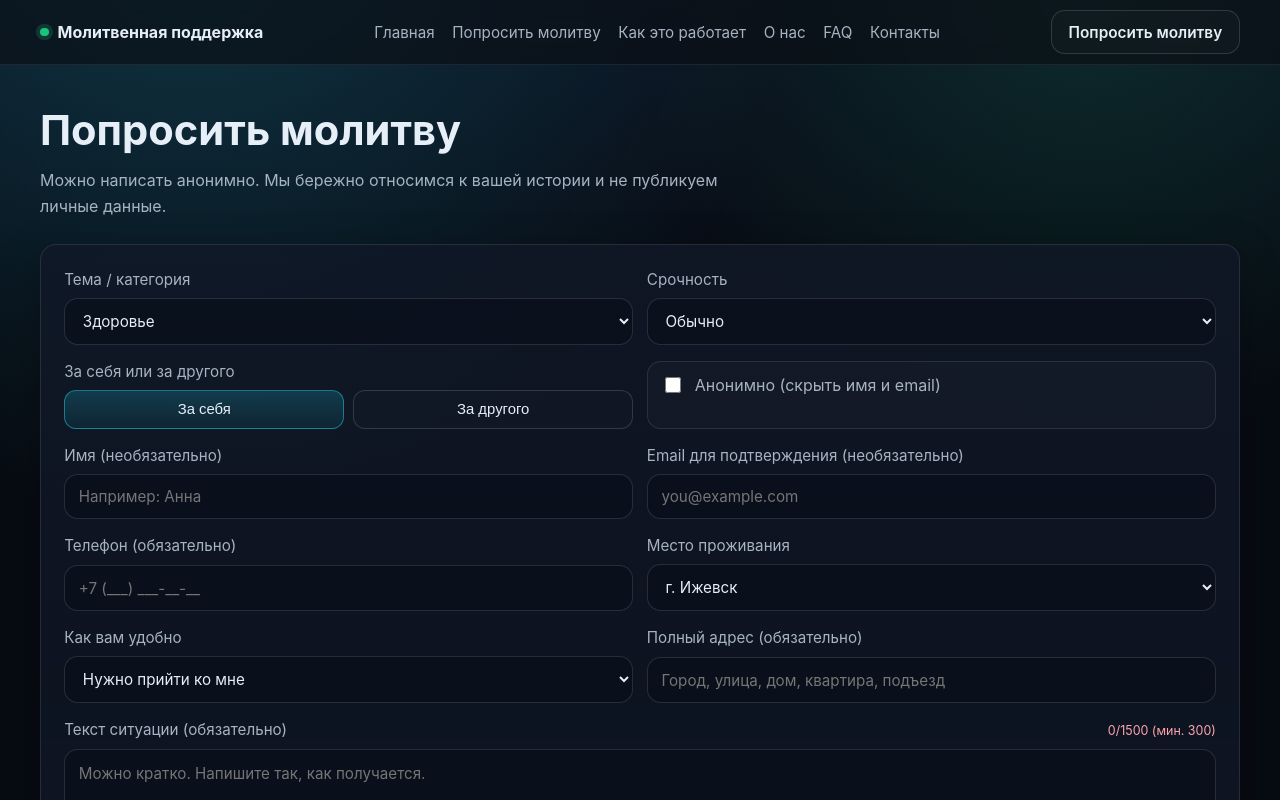
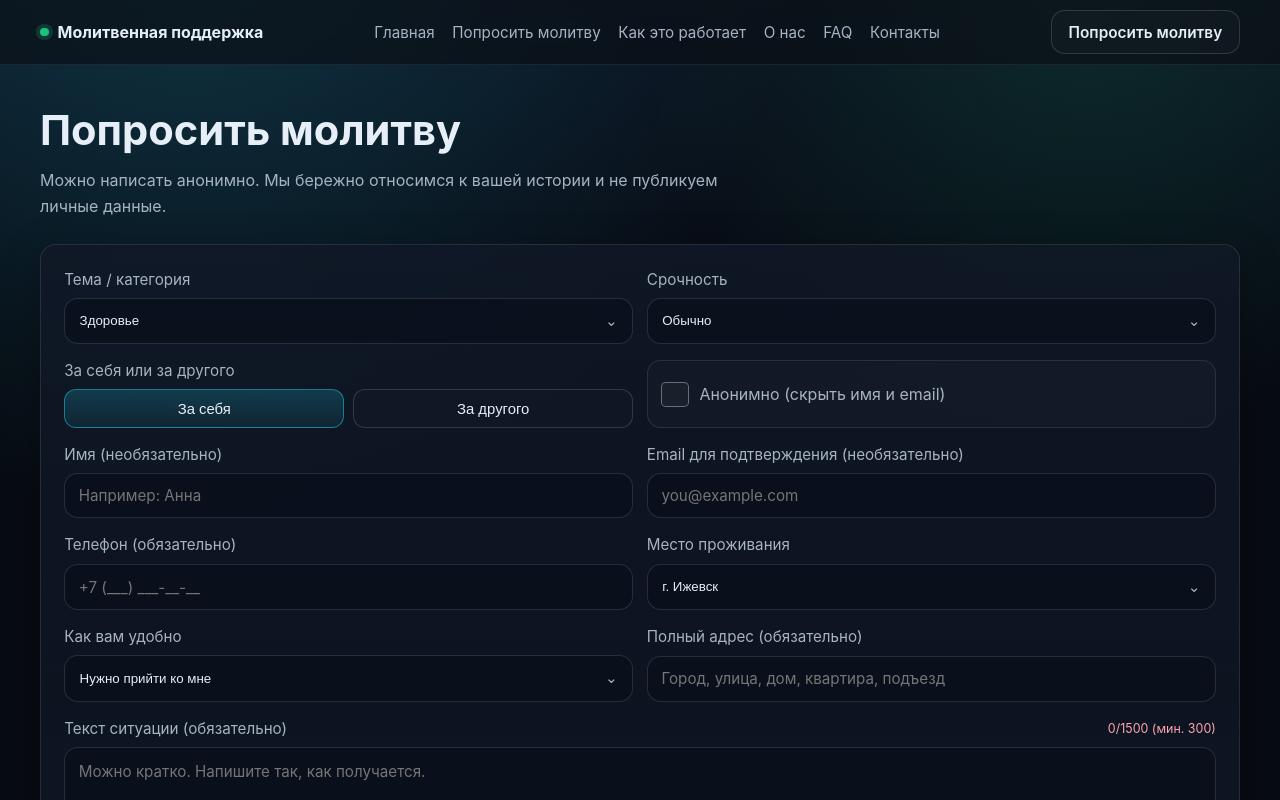
Before and after one commit to manitip/-------------5-, a Next.js app: page /request in a window 1280 px wide. Shown: the top 800 px of the page. Built offline with nearby package versions, Linux system fonts and the light colour scheme.

Commit message:
Enhance prayer form dropdown and checkbox visuals

```diff
--- a/src/app/globals.css
+++ b/src/app/globals.css
@@ -117,10 +117,103 @@ a { color: inherit; text-decoration: none; }
   border-color: rgba(34,211,238,.48);
   background: linear-gradient(180deg, rgba(34,211,238,.2), rgba(34,211,238,.08));
 }
-.prayer-check-row { display: flex; gap: .65rem; align-items: flex-start; }
-.prayer-check-soft { padding: .75rem .85rem; border: 1px solid rgba(255,255,255,.1); border-radius: .85rem; background: rgba(255,255,255,.02); }
-.prayer-checkbox { width: 1rem; height: 1rem; margin-top: .18rem; accent-color: #22D3EE; }
-.prayer-checkbox-consent { accent-color: #19C37D; }
+.prayer-select { position: relative; }
+.prayer-select-trigger {
+  width: 100%;
+  border-radius: .85rem;
+  border: 1px solid rgba(255,255,255,.12);
+  background: rgba(6,13,23,.52);
+  color: var(--text);
+  min-height: 2.9rem;
+  padding: .75rem .9rem;
+  text-align: left;
+  display: flex;
+  align-items: center;
+  justify-content: space-between;
+  gap: .8rem;
+  cursor: pointer;
+  transition: border-color .22s ease, box-shadow .22s ease, background .22s ease;
+}
+.prayer-select-trigger:hover { background: rgba(12,22,36,.8); border-color: rgba(255,255,255,.2); }
+.prayer-select-open .prayer-select-trigger {
+  border-color: rgba(34,211,238,.7);
+  box-shadow: 0 0 0 3px rgba(34,211,238,.16);
+  background: rgba(9,17,29,.9);
+}
+.prayer-select-value { line-height: 1.3; }
+.prayer-select-chevron { font-size: .95rem; opacity: .72; transform-origin: center; transition: transform .22s ease, opacity .22s ease; }
+.prayer-select-open .prayer-select-chevron { transform: rotate(180deg); opacity: 1; }
+.prayer-select-panel {
+  position: absolute;
+  inset: calc(100% + .45rem) 0 auto;
+  z-index: 20;
+  border-radius: .85rem;
+  border: 1px solid rgba(255,255,255,.12);
+  background: linear-gradient(180deg, rgba(14,24,39,.98), rgba(9,17,29,.98));
+  box-shadow: 0 18px 35px rgba(0,0,0,.38);
+  overflow: hidden;
+  opacity: 0;
+  transform: translateY(-8px) scale(.98);
+  pointer-events: none;
+  transition: opacity .22s ease, transform .22s ease;
+}
+.prayer-select-open .prayer-select-panel {
+  opacity: 1;
+  transform: translateY(0) scale(1);
+  pointer-events: auto;
+}
+.prayer-select-option {
+  width: 100%;
+  border: 0;
+  border-top: 1px solid rgba(255,255,255,.06);
+  background: transparent;
+  color: var(--text);
+  text-align: left;
+  padding: .65rem .9rem;
+  cursor: pointer;
+  transition: background .18s ease, color .18s ease;
+}
+.prayer-select-option:first-child { border-top: 0; }
+.prayer-select-option:hover { background: rgba(34,211,238,.18); }
+.prayer-select-option-active {
+  background: linear-gradient(90deg, rgba(25,195,125,.24), rgba(34,211,238,.24));
+  color: #eafff8;
+}
+.prayer-check-row { display: flex; gap: .65rem; align-items: center; }
+.prayer-check-soft { padding: .72rem .85rem; border: 1px solid rgba(255,255,255,.1); border-radius: .85rem; background: rgba(255,255,255,.02); }
+.prayer-checkbox {
+  width: 1.08rem;
+  height: 1.08rem;
+  margin: 0;
+  appearance: none;
+  border-radius: .3rem;
+  border: 1px solid rgba(255,255,255,.35);
+  background: rgba(255,255,255,.03);
+  display: inline-grid;
+  place-content: center;
+  transition: border-color .2s ease, background .2s ease, box-shadow .2s ease;
+}
+.prayer-checkbox::after {
+  content: "";
+  width: .58rem;
+  height: .32rem;
+  border-left: 2px solid #041b1f;
+  border-bottom: 2px solid #041b1f;
+  transform: rotate(-45deg) scale(0);
+  transition: transform .16s ease;
+}
+.prayer-checkbox:checked {
+  border-color: rgba(34,211,238,.9);
+  background: linear-gradient(180deg, #22D3EE, #0EA5E9);
+  box-shadow: 0 0 0 3px rgba(34,211,238,.18);
+}
+.prayer-checkbox:checked::after { transform: rotate(-45deg) scale(1); }
+.prayer-checkbox-consent:checked {
+  border-color: rgba(25,195,125,.9);
+  background: linear-gradient(180deg, #34D399, #19C37D);
+  box-shadow: 0 0 0 3px rgba(25,195,125,.18);
+}
+.prayer-check-row .prayer-label { line-height: 1.25; margin: 0; }
 .prayer-message-label-row { display: flex; justify-content: space-between; gap: .75rem; align-items: center; }
 .prayer-counter { font-size: .78rem; color: var(--muted); }
 .prayer-counter-invalid { color: #fda4af; }
--- a/src/components/PrayerForm.tsx
+++ b/src/components/PrayerForm.tsx
@@ -1,9 +1,14 @@
 "use client";
 
-import { useMemo, useState } from "react";
+import { useEffect, useMemo, useRef, useState } from "react";
 import { Button } from "@/components/Ui";
 
 type Status = "idle" | "sending" | "sent" | "error";
+
+type Option<T extends string> = {
+  v: T;
+  label: string;
+};
 
 const categories = [
   { v: "health", label: "Здоровье" },
@@ -14,6 +19,94 @@ const categories = [
   { v: "addiction", label: "Зависимости" },
   { v: "other", label: "Другое" },
 ] as const;
+
+const urgencyOptions = [
+  { v: "usual", label: "Обычно" },
+  { v: "urgent", label: "Срочно" },
+] as const;
+
+const cityOptions = [
+  { v: "izhevsk", label: "г. Ижевск" },
+  { v: "other", label: "Другой город" },
+] as const;
+
+const meetingOptions = [
+  { v: "home_visit", label: "Нужно прийти ко мне" },
+  { v: "self_visit", label: "Я приду на молитву сам(а)" },
+  { v: "online", label: "Онлайн без личного контакта" },
+] as const;
+
+function FancySelect<T extends string>({
+  value,
+  onChange,
+  options,
+  ariaLabel,
+}: {
+  value: T;
+  onChange: (next: T) => void;
+  options: readonly Option<T>[];
+  ariaLabel: string;
+}) {
+  const [open, setOpen] = useState(false);
+  const wrapRef = useRef<HTMLDivElement | null>(null);
+
+  const selected = options.find((item) => item.v === value) ?? options[0];
+
+  useEffect(() => {
+    function onDocClick(e: MouseEvent) {
+      if (!wrapRef.current?.contains(e.target as Node)) {
+        setOpen(false);
+      }
+    }
+
+    function onEsc(e: KeyboardEvent) {
+      if (e.key === "Escape") {
+        setOpen(false);
+      }
+    }
+
+    document.addEventListener("mousedown", onDocClick);
+    document.addEventListener("keydown", onEsc);
+
+    return () => {
+      document.removeEventListener("mousedown", onDocClick);
+      document.removeEventListener("keydown", onEsc);
+    };
+  }, []);
+
+  return (
+    <div ref={wrapRef} className={`prayer-select ${open ? "prayer-select-open" : ""}`}>
+      <button
+        type="button"
+        className="prayer-select-trigger"
+        onClick={() => setOpen((prev) => !prev)}
+        aria-expanded={open}
+        aria-label={ariaLabel}
+      >
+        <span className="prayer-select-value">{selected.label}</span>
+        <span className="prayer-select-chevron" aria-hidden="true">⌄</span>
+      </button>
+
+      <div className="prayer-select-panel" role="listbox" aria-label={ariaLabel}>
+        {options.map((option) => (
+          <button
+            key={option.v}
+            type="button"
+            role="option"
+            aria-selected={option.v === value}
+            className={`prayer-select-option ${option.v === value ? "prayer-select-option-active" : ""}`}
+            onClick={() => {
+              onChange(option.v);
+              setOpen(false);
+            }}
+          >
+            {option.label}
+          </button>
+        ))}
+      </div>
+    </div>
+  );
+}
 
 export default function PrayerForm() {
   const [status, setStatus] = useState<Status>("idle");
@@ -26,13 +119,12 @@ export default function PrayerForm() {
   const [name, setName] = useState<string>("");
   const [email, setEmail] = useState<string>("");
   const [phone, setPhone] = useState<string>("");
-  const [city, setCity] = useState<string>("izhevsk");
+  const [city, setCity] = useState<"izhevsk" | "other">("izhevsk");
   const [meetingFormat, setMeetingFormat] = useState<"home_visit" | "self_visit" | "online">("home_visit");
   const [address, setAddress] = useState<string>("");
   const [message, setMessage] = useState<string>("");
   const [consent, setConsent] = useState<boolean>(false);
 
-  // honeypot
   const [hp, setHp] = useState<string>("");
 
   const count = message.length;
@@ -73,7 +165,7 @@ export default function PrayerForm() {
           anonymous,
           consent,
           hp,
-          captchaToken: "", // сюда подставляется токен Turnstile/hCaptcha при подключении виджета
+          captchaToken: "",
         }),
       });
 
@@ -108,31 +200,22 @@ export default function PrayerForm() {
       <div className="prayer-grid-two">
         <label className="prayer-field">
           <span className="prayer-label">Тема / категория</span>
-          <select
-            className="prayer-input"
+          <FancySelect
             value={category}
-            onChange={(e) => setCategory(e.target.value as any)}
-            aria-label="Категория"
-          >
-            {categories.map((c) => (
-              <option key={c.v} value={c.v}>
-                {c.label}
-              </option>
-            ))}
-          </select>
+            onChange={setCategory}
+            options={categories}
+            ariaLabel="Категория"
+          />
         </label>
 
         <label className="prayer-field">
           <span className="prayer-label">Срочность</span>
-          <select
-            className="prayer-input"
+          <FancySelect
             value={urgency}
-            onChange={(e) => setUrgency(e.target.value as any)}
-            aria-label="Срочность"
-          >
-            <option value="usual">Обычно</option>
-            <option value="urgent">Срочно</option>
-          </select>
+            onChange={setUrgency}
+            options={urgencyOptions}
+            ariaLabel="Срочность"
+          />
         </label>
       </div>
 
@@ -214,15 +297,12 @@ export default function PrayerForm() {
 
         <label className="prayer-field">
           <span className="prayer-label">Место проживания</span>
-          <select
-            className="prayer-input"
+          <FancySelect
             value={city}
-            onChange={(e) => setCity(e.target.value)}
-            aria-label="Место проживания"
-          >
-            <option value="izhevsk">г. Ижевск</option>
-            <option value="other">Другой город</option>
-          </select>
+            onChange={setCity}
+            options={cityOptions}
+            ariaLabel="Место проживания"
+          />
         </label>
       </div>
 
@@ -230,16 +310,12 @@ export default function PrayerForm() {
         <div className="prayer-grid-two">
           <label className="prayer-field">
             <span className="prayer-label">Как вам удобно</span>
-            <select
-              className="prayer-input"
+            <FancySelect
               value={meetingFormat}
-              onChange={(e) => setMeetingFormat(e.target.value as "home_visit" | "self_visit" | "online")}
-              aria-label="Вариант молитвы"
-            >
-              <option value="home_visit">Нужно прийти ко мне</option>
-              <option value="self_visit">Я приду на молитву сам(а)</option>
-              <option value="online">Онлайн без личного контакта</option>
-            </select>
+              onChange={setMeetingFormat}
+              options={meetingOptions}
+              ariaLabel="Вариант молитвы"
+            />
           </label>
 
           {meetingFormat === "home_visit" ? (
@@ -276,7 +352,6 @@ export default function PrayerForm() {
         />
       </label>
 
-      {/* honeypot: скрыто */}
       <div className="hidden">
         <label>
           Не заполняйте это поле:
```
